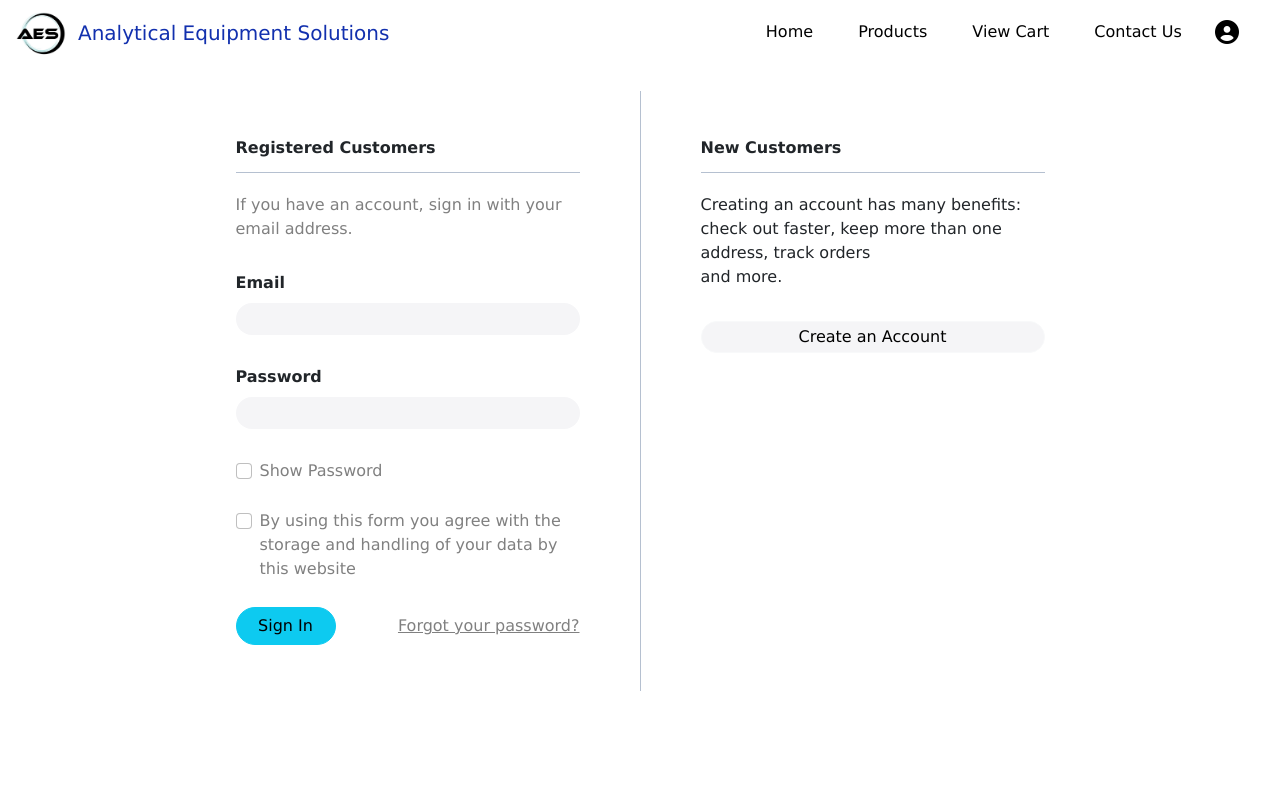
After one commit to balotiyash/AES-FrontEnd, a PHP site: page /shared/view/loginPage.php in a window 1280 px wide. The commit adds this page. Run offline with PHP 8.4, Linux system fonts and the light colour scheme; some libraries are stand-ins or nearby versions.

Commit message:
completed navbar & login page

```diff
--- /dev/null
+++ b/shared/style/loginStyle.css
@@ -0,0 +1,88 @@
+/*
+    File: shared/style/loginStyle.css
+    Author: Yash Balotiya
+    Description: This file contains the styling part of the Login Page.
+    Created on: 01/10/2024
+    Last Modified: 01/10/2024
+*/
+
+* {
+    margin: 0;
+    padding: 0;
+    font-family:'Lucida Sans', 'Lucida Sans Regular', 'Lucida Grande', 'Lucida Sans Unicode', Geneva, Verdana, sans-serif;
+}
+
+body {
+    max-width: 100vw;
+    height: 100vh;
+}
+
+#mainContainer {
+    max-width: 100%;
+    height: 50%;
+    display: flex;
+    align-items: center;
+    justify-content: center;
+}
+
+#loginSec, #newAccountSec {
+    padding: 20px;
+    width: 30%;
+    height: 75%;
+}
+
+.horizontalDivider {
+    width: 100%;
+    height: 1px;
+    background-color: #B5C0D0;
+    margin-top: 12px;
+    margin-bottom: 20px;
+}
+
+.inputDiv {
+    margin: 30px 0;
+}
+
+.inputDetails {
+    display: block;
+    border: none;
+    border-radius: 20px;
+    background-color: #F5F5F7;
+    height: 32px;
+    width: 100%;
+    margin-top: 8px;
+    padding-left: 20px;
+}
+
+#signinDiv {
+    display: flex;
+    align-items: center;
+    justify-content: space-between;
+    /* margin-top: 40px; */
+}
+
+#signinBtn {
+    border-radius: 20px;
+    width: 100px;
+}
+
+.greyFont {
+    color: gray;
+}
+
+.verticalDivider {
+    width: 1px;
+    height: 75vh;
+    margin: 0 40px;
+    margin-top: 250px;
+    background-color: #B5C0D0;
+}
+
+#loginBtn {
+    width: 100%;
+    height: 32px;
+    border-radius: 20px;
+    background-color: #F5F5F7;
+    margin-top: 16px;
+    padding: 0;
+}
--- /dev/null
+++ b/shared/style/navbarStyle.css
@@ -0,0 +1,63 @@
+/*
+    File: shared/style/navbarStyle.css
+    Author: Yash Balotiya
+    Description: This file contains the styling part of the NAVBAR.
+    Created on: 01/10/2024
+    Last Modified: 01/10/2024
+*/
+
+#navbar {
+    width: 100%;
+    padding: 8px 16px;
+    display: flex;
+    align-items: center;
+    justify-content: space-between;
+}
+
+#logoDiv {
+    display: flex;
+    align-items: center;
+}
+
+#navLogo {
+    width: 50px;
+}
+
+#logoDiv h1 {
+    font-size: 20px;
+    margin: 0 12px;
+    color: #1230AE;
+}
+
+.navBtns {
+    background-color: transparent;
+    border: none;
+    margin: 0 20px;
+    /* color: grey; */
+}
+
+.fa-circle-user {
+    transform: scale(1.5);
+    color: black;
+}
+
+.dropdown {
+    display: inline;
+}
+
+/* Remove background and border for dropdown-toggle and its states */
+.dropdown-toggle,
+.dropdown-toggle:hover,
+.dropdown-toggle:active {
+    background-color: transparent !important;
+    border: none !important;
+    box-shadow: none !important;
+    /* Removes any box-shadow (border effect) */
+}
+
+/* Remove background, border, and shadow for dropdown menu */
+.dropdown-menu {
+    background-color: transparent !important;
+    border: none !important;
+    box-shadow: none !important;
+}
--- /dev/null
+++ b/shared/view/loginPage.php
@@ -0,0 +1,96 @@
+<!--
+    File: shared/view/loginPage.php
+    Author: Yash Balotiya
+    Description: This page contains all the HTML5 code for the Login Page
+    Created on: 01/10/2024
+    Last Modified: 01/10/2024
+-->
+
+<!DOCTYPE html>
+<html lang="en">
+
+<head>
+    <!-- Meta Data -->
+    <?php include_once "./metaData.html" ?>
+
+    <!-- Title -->
+    <title>AES - Analytical Equipment Solutions</title>
+
+    <!-- Stylesheets -->
+    <link rel="stylesheet" href="../style/loginStyle.css">
+    <link rel="stylesheet" href="../style/navbarStyle.css">
+</head>
+
+<body>
+    <!-- Navbar -->
+    <?php  include_once "./navbar.html" ?>
+
+    <!-- Main Content -->
+    <main id="mainContainer">
+        <!-- Left Side: Login -->
+        <section id="loginSec">
+            <!-- Intro -->
+            <div>
+                <b>Registered Customers</b>
+                <div class="horizontalDivider"></div>
+                <p class="greyFont">If you have an account, sign in with your email address.</p>
+            </div>
+
+            <!-- Email -->
+            <div class="inputDiv">
+                <b>Email</b>
+                <input type="text" class="inputDetails">
+            </div>
+
+            <!-- Password -->
+            <div class="inputDiv">
+                <b>Password</b>
+                <input type="password" class="inputDetails">
+            </div>
+
+            <!-- Checkbox -->
+            <div>
+                <div class="form-check">
+                    <input class="form-check-input" type="checkbox" value="" id="flexCheckDefault">
+                    <label class="form-check-label greyFont" for="flexCheckDefault">
+                        Show Password
+                    </label>
+                </div>
+                <br>
+                <div class="form-check">
+                    <input class="form-check-input" type="checkbox" value="" id="flexCheckDefault">
+                    <label class="form-check-label greyFont" for="flexCheckDefault">
+                        By using this form you agree with the storage and handling of your data by this website
+                    </label>
+                </div>
+            </div>
+
+            <br>
+            <!-- Button -->
+            <div id="signinDiv">
+                <button type="button" class="btn btn-info" id="signinBtn">Sign In</button>
+                <a href="#" class="greyFont">Forgot your password?</a>
+            </div>
+        </section>
+
+        <!-- VerticalDivider -->
+        <div class="verticalDivider"></div>
+
+        <!-- Right Side: New Registration -->
+        <section id="newAccountSec">
+            <!-- Info -->
+            <div>
+                <b>New Customers</b>
+                <div class="horizontalDivider"></div>
+                <p>Creating an account has many benefits: check out faster, keep more than one address, track orders<br>and more.</p>
+            </div>
+
+            <!-- Button -->
+            <button type="button" class="btn btn-light" id="loginBtn">Create an Account</button>
+        </section>
+    </main>
+
+    <!-- Footer -->
+</body>
+
+</html>
--- /dev/null
+++ b/shared/view/metaData.html
@@ -0,0 +1,23 @@
+<!--
+    File: shared/view/metaData.html
+    Author: Yash Balotiya
+    Description: This File contains all the Meta Data of the HTML pages
+    Created on: 01/10/2024
+    Last Modified: 01/10/2024
+-->
+
+<meta charset="UTF-8">
+<meta name="viewport" content="width=device-width, initial-scale=1.0">
+<link rel="shortcut icon" href="../../asset/images/AES Logo.jpg">
+
+<!-- Bootstrap -->
+<link href="https://cdn.jsdelivr.net/npm/bootstrap@5.0.2/dist/css/bootstrap.min.css" rel="stylesheet"
+    integrity="sha384-EVSTQN3/azprG1Anm3QDgpJLIm9Nao0Yz1ztcQTwFspd3yD65VohhpuuCOmLASjC" crossorigin="anonymous">
+<script src="https://cdn.jsdelivr.net/npm/bootstrap@5.0.2/dist/js/bootstrap.bundle.min.js"
+    integrity="sha384-MrcW6ZMFYlzcLA8Nl+NtUVF0sA7MsXsP1UyJoMp4YLEuNSfAP+JcXn/tWtIaxVXM"
+    crossorigin="anonymous"></script>
+
+<!-- Fontsawesome -->
+<link rel="stylesheet" href="https://cdnjs.cloudflare.com/ajax/libs/font-awesome/6.6.0/css/all.min.css"
+    integrity="sha512-Kc323vGBEqzTmouAECnVceyQqyqdsSiqLQISBL29aUW4U/M7pSPA/gEUZQqv1cwx4OnYxTxve5UMg5GT6L4JJg=="
+    crossorigin="anonymous" referrerpolicy="no-referrer" />
--- /dev/null
+++ b/shared/view/navbar.html
@@ -0,0 +1,36 @@
+<!--
+    File: shared/view/navbar.html
+    Author: Yash Balotiya
+    Description: This File contains all the html5 code of NAVBAR
+    Created on: 01/10/2024
+    Last Modified: 01/10/2024
+-->
+
+<header id="navbar">
+    <!-- Logo -->
+    <div id="logoDiv">
+        <img src="../../asset/images/AES Logo.jpg" alt="AES" id="navLogo">
+        <h1>Analytical Equipment Solutions</h1>
+    </div>
+
+    <div id="navLinksDiv">
+        <button type="button" class="navBtns">Home</button>
+        <button type="button" class="navBtns">Products</button>
+        <button type="button" class="navBtns">View Cart</button>
+        <button type="button" class="navBtns">Contact Us</button>
+        <!-- <button type="button" class="navBtns"><i class="fa-solid fa-circle-user"></i></button> -->
+
+        <!-- Dropdown -->
+        <div class="dropdown">
+            <a class="btn btn-secondary dropdown-toggle" href="#" role="button" id="dropdownMenuLink" data-bs-toggle="dropdown" aria-expanded="false">
+                <i class="fa-solid fa-circle-user"></i>
+            </a>
+
+            <ul class="dropdown-menu" aria-labelledby="dropdownMenuLink">
+                <li><a class="dropdown-item" href="#">My Orders</a></li>
+                <li><a class="dropdown-item" href="#">My Profile</a></li>
+                <li><a class="dropdown-item" href="#" style="color: red;">Logout</a></li>
+            </ul>
+        </div>
+    </div>
+</header>
```
Also changed, not shown: index.php (+16 -3 lines).
